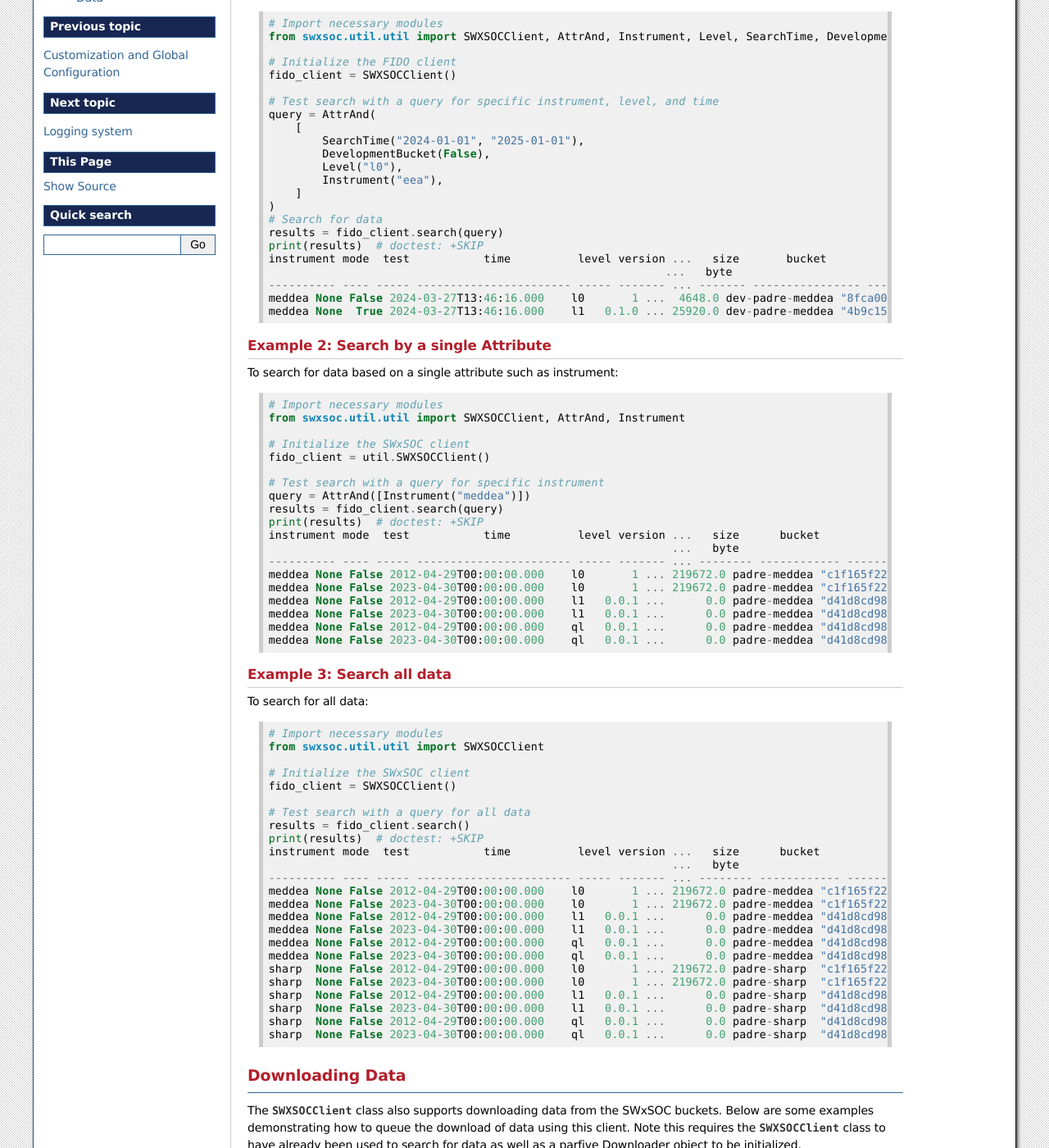
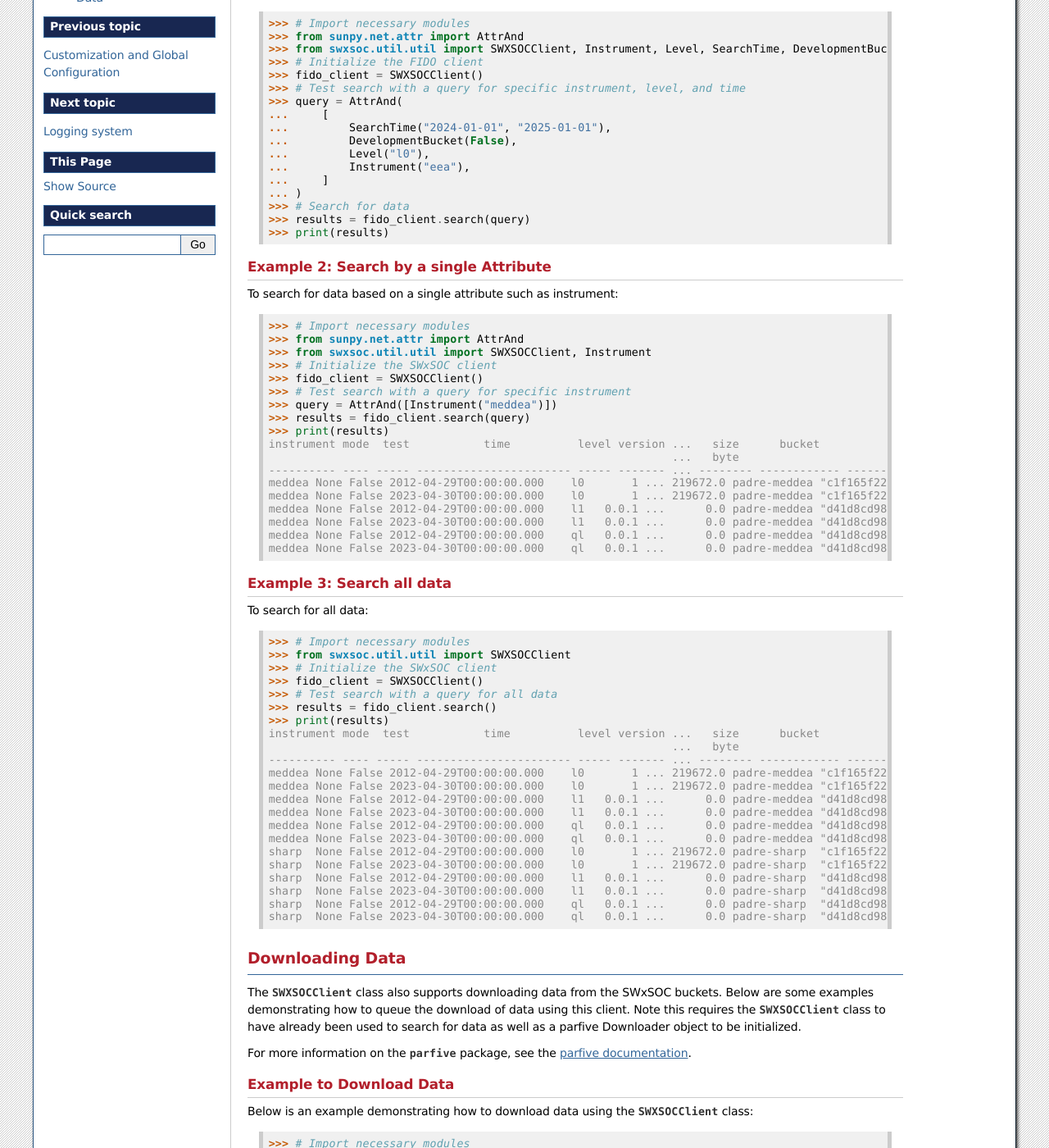
Before and after one commit to swxsoc/swxsoc, a Sphinx documentation site: the page built from docs/user-guide/retrieving_data.rst, in a window 1280 px wide and 1400 px high, scrolled down 635 px. Shown: the whole window at 82% size. Built offline with Sphinx 7.4.7, drawn with Linux system fonts in a browser that asks for light colours; the version number could not be read and is left out; some of the changed text lies outside the part shown.

Commit message:
reset >>> and added doctest SKIPs for doctest to work.

```diff
--- a/docs/user-guide/retrieving_data.rst
+++ b/docs/user-guide/retrieving_data.rst
@@ -29,45 +29,38 @@
 
 To search for data based on multiple attributes such as instrument, level, and time::
 
-    # Import necessary modules
-    from swxsoc.util.util import SWXSOCClient, AttrAnd, Instrument, Level, SearchTime, DevelopmentBucket
-
-    # Initialize the FIDO client
-    fido_client = SWXSOCClient()
-
-    # Test search with a query for specific instrument, level, and time
-    query = AttrAnd(
-        [
-            SearchTime("2024-01-01", "2025-01-01"),
-            DevelopmentBucket(False),
-            Level("l0"),
-            Instrument("eea"),
-        ]
-    )
-    # Search for data
-    results = fido_client.search(query)
-    print(results)  # doctest: +SKIP
-    instrument mode  test           time          level version ...   size       bucket                     etag                storage_class    last_modified
-                                                               ...   byte
-    ---------- ---- ----- ----------------------- ----- ------- ... ------- ---------------- ---------------------------------- ------------- -------------------
-    meddea None False 2024-03-27T13:46:16.000    l0       1 ...  4648.0 dev-padre-meddea "8fca00048426ec8a114750a4de80c161"      STANDARD 2024-08-09 17:12:09
-    meddea None  True 2024-03-27T13:46:16.000    l1   0.1.0 ... 25920.0 dev-padre-meddea "4b9c15fc55e8d05dd9b8414e146c51c3"      STANDARD 2024-08-09 17:12:24
+    >>> # Import necessary modules
+    >>> from sunpy.net.attr import AttrAnd
+    >>> from swxsoc.util.util import SWXSOCClient, Instrument, Level, SearchTime, DevelopmentBucket
+    >>> # Initialize the FIDO client
+    >>> fido_client = SWXSOCClient()
+    >>> # Test search with a query for specific instrument, level, and time
+    >>> query = AttrAnd(
+    ...     [
+    ...         SearchTime("2024-01-01", "2025-01-01"),
+    ...         DevelopmentBucket(False),
+    ...         Level("l0"),
+    ...         Instrument("eea"),
+    ...     ]
+    ... )  # doctest: +SKIP
+    >>> # Search for data
+    >>> results = fido_client.search(query)  # doctest: +SKIP
+    >>> print(results)  # doctest: +SKIP
 
 Example 2: Search by a single Attribute
 ----------------------------------------
 
 To search for data based on a single attribute such as instrument::
 
-    # Import necessary modules
-    from swxsoc.util.util import SWXSOCClient, AttrAnd, Instrument
-
-    # Initialize the SWxSOC client
-    fido_client = util.SWXSOCClient()
-
-    # Test search with a query for specific instrument
-    query = AttrAnd([Instrument("meddea")])
-    results = fido_client.search(query)
-    print(results)  # doctest: +SKIP
+    >>> # Import necessary modules
+    >>> from sunpy.net.attr import AttrAnd
+    >>> from swxsoc.util.util import SWXSOCClient, Instrument
+    >>> # Initialize the SWxSOC client
+    >>> fido_client = SWXSOCClient()
+    >>> # Test search with a query for specific instrument
+    >>> query = AttrAnd([Instrument("meddea")])  # doctest: +SKIP
+    >>> results = fido_client.search(query)  # doctest: +SKIP
+    >>> print(results)  # doctest: +SKIP
     instrument mode  test           time          level version ...   size      bucket                   etag                storage_class    last_modified
                                                                 ...   byte
     ---------- ---- ----- ----------------------- ----- ------- ... -------- ------------ ---------------------------------- ------------- -------------------
@@ -119,32 +110,27 @@
 ------------------------
 Below is an example demonstrating how to download data using the `~swxsoc.util.util.SWXSOCClient` class::
 
-    # Import necessary modules
-    from swxsoc.util.util import SWXSOCClient, AttrAnd, Instrument, Level, SearchTime, DevelopmentBucket
-    from parfive import Downloader
-
-    # Initialize the SWxSOC client
-    fido_client = SWXSOCClient()
-
-    # Test search with a query for specific instrument, level, and time
-    query = AttrAnd(
-        [
-            SearchTime("2024-01-01", "2025-01-01"),
-            DevelopmentBucket(False),
-            Level("l0"),
-            Instrument("eea"),
-        ]
-    )
-
-    # Search for data
-    results = fido_client.search(query)
-
-    # Initialize a parfive Downloader object
-    dl = Downloader()
-
-    # Queue the download of the data to specific path
-    fido_client.fetch(query_results=results, downloader=dl, path="path/to/download")
-
-    # Start the download
-    dl.download()  # doctest: +SKIP
+    >>> # Import necessary modules
+    >>> from sunpy.net.attr import AttrAnd
+    >>> from swxsoc.util.util import SWXSOCClient, Instrument, Level, SearchTime, DevelopmentBucket
+    >>> from parfive import Downloader
+    >>> # Initialize the SWxSOC client
+    >>> fido_client = SWXSOCClient()  # doctest: +SKIP
+    >>> # Test search with a query for specific instrument, level, and time
+    >>> query = AttrAnd(
+    ...     [
+    ...         SearchTime("2024-01-01", "2025-01-01"),
+    ...         DevelopmentBucket(False),
+    ...         Level("l0"),
+    ...         Instrument("eea"),
+    ...     ]
+    ... )  # doctest: +SKIP
+    >>> # Search for data
+    >>> results = fido_client.search(query)  # doctest: +SKIP
+    >>> # Initialize a parfive Downloader object
+    >>> dl = Downloader()  # doctest: +SKIP
+    >>> # Queue the download of the data to specific path
+    >>> fido_client.fetch(query_results=results, downloader=dl, path="path/to/download")  # doctest: +SKIP
+    >>> # Start the download
+    >>> dl.download()  # doctest: +SKIP
     Files Downloaded: 100% 2/2 [00:00<00:00,  2.59file/s]
```
Also changed, not shown: other parts of docs/user-guide/retrieving_data.rst (+7 -9 lines).
